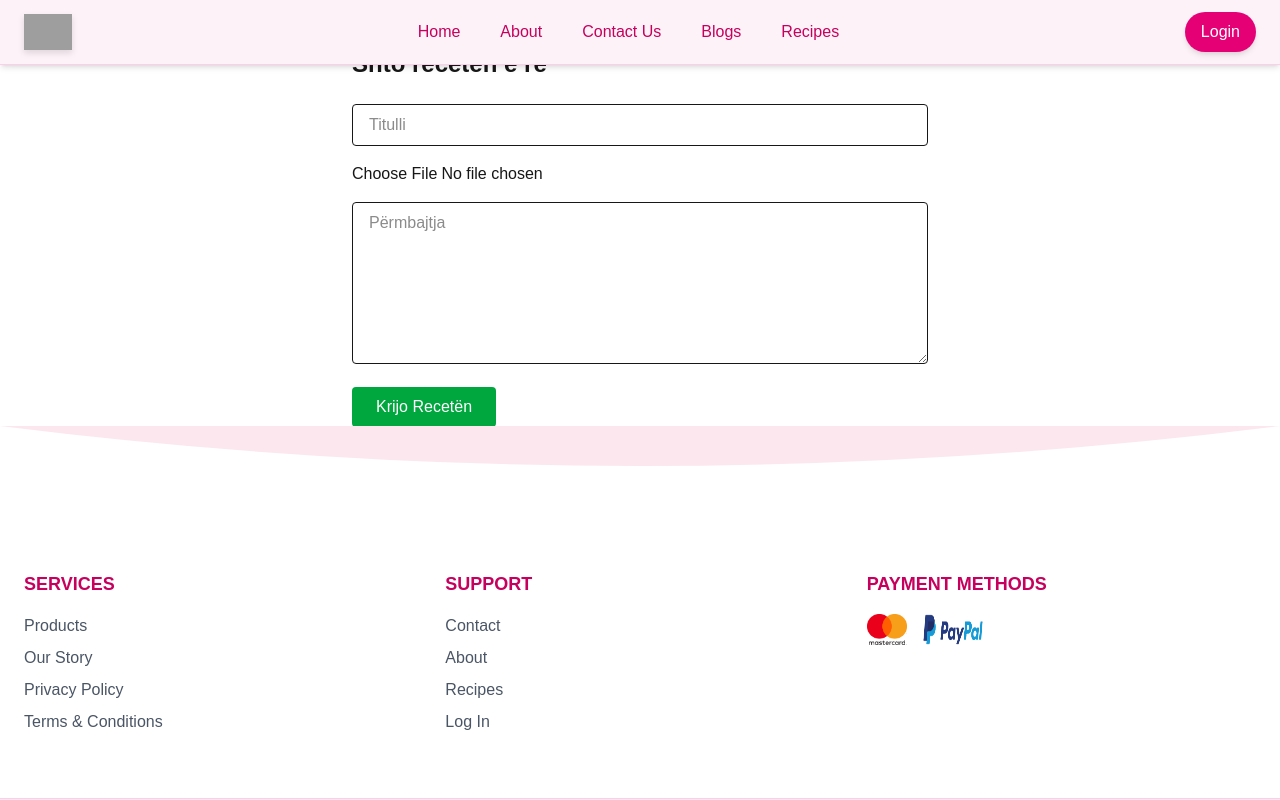
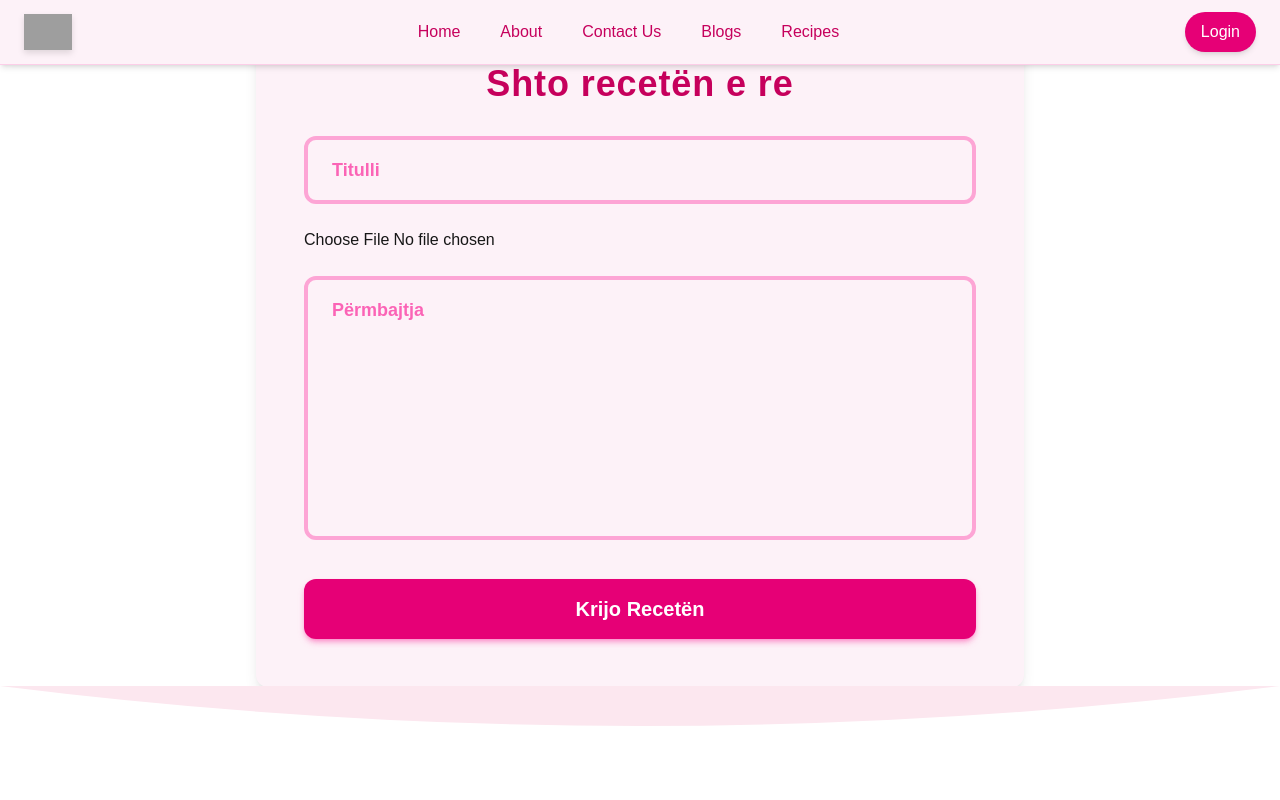
Before and after one commit to emorina1/foodly, a Next.js app: page /create/recipe in a window 1280 px wide. Shown: the top 800 px of the page. Built offline with nearby package versions, Linux system fonts and the light colour scheme; no server answers; grey boxes are pictures that could not be loaded.

Commit message:
Edit design Create and Update
:)done Dea

```diff
--- a/src/pages/create/recipe/index.tsx
+++ b/src/pages/create/recipe/index.tsx
@@ -25,15 +25,17 @@ export default function CreateRecipe() {
   };
 
   return (
-    <div className="pt-12 max-w-xl mx-auto">
-      <h2 className="text-2xl font-semibold mb-6">Shto recetën e re</h2>
+    <div className="pt-16 max-w-3xl mx-auto bg-pink-50 rounded-xl shadow-lg p-12">
+      <h2 className="text-4xl font-extrabold mb-8 text-pink-700 text-center tracking-wide">
+        Shto recetën e re
+      </h2>
 
       <input
         type="text"
         placeholder="Titulli"
         value={newRecipe.title}
         onChange={(e) => setNewRecipe({ ...newRecipe, title: e.target.value })}
-        className="w-full mb-4 px-4 py-2 border rounded"
+        className="w-full mb-6 px-6 py-4 border-4 border-pink-300 rounded-xl focus:outline-none focus:ring-4 focus:ring-pink-400 placeholder-pink-400 text-lg font-semibold transition"
       />
 
       <input
@@ -63,24 +65,28 @@ export default function CreateRecipe() {
               alert("Gabim gjatë ngarkimit të fotos.");
             });
         }}
-        className="w-full mb-4"
+        className="w-full mb-6"
       />
 
       {newRecipe.image && (
-        <img src={newRecipe.image} alt="Preview" className="mb-4 w-full h-48 object-cover rounded" />
+        <img
+          src={newRecipe.image}
+          alt="Preview"
+          className="mb-6 w-full h-64 object-cover rounded-xl border-4 border-pink-200 shadow-lg"
+        />
       )}
 
       <textarea
         placeholder="Përmbajtja"
         value={newRecipe.body}
         onChange={(e) => setNewRecipe({ ...newRecipe, body: e.target.value })}
-        className="w-full mb-4 px-4 py-2 border rounded"
-        rows={6}
+        className="w-full mb-8 px-6 py-4 border-4 border-pink-300 rounded-xl focus:outline-none focus:ring-4 focus:ring-pink-400 placeholder-pink-400 text-lg font-semibold transition resize-none"
+        rows={8}
       />
 
       <button
         onClick={handleCreate}
-        className="px-6 py-2 bg-green-600 text-white rounded hover:bg-green-700"
+        className="w-full py-4 bg-pink-600 text-white rounded-xl hover:bg-pink-700 transition text-xl font-bold shadow-md shadow-pink-400/60"
       >
         Krijo Recetën
       </button>
--- a/src/pages/update/recipes/[id].tsx
+++ b/src/pages/update/recipes/[id].tsx
@@ -18,7 +18,6 @@ export default function UpdateRecipe() {
     error,
   } = useFetch<Recipe>(id ? `/api/recipes/${id}` : "");
 
-  // Mbush formën me të dhënat ekzistuese
   useEffect(() => {
     if (existingRecipe) {
       setNewRecipe({
@@ -43,7 +42,12 @@ export default function UpdateRecipe() {
     }
   };
 
-  if (!id || loading) return <p className="text-center mt-10">Loading...</p>;
+  if (!id || loading)
+    return (
+      <p className="text-center mt-10 text-pink-600 font-semibold text-xl animate-pulse">
+        Loading...
+      </p>
+    );
 
   return (
     <>
@@ -51,10 +55,9 @@ export default function UpdateRecipe() {
         <title>Update Recipe | My Application</title>
       </Head>
 
-      <div className="pt-12">
-        <div className="flex flex-col items-center justify-center min-h-screen gap-y-20">
-          <div className="mb-10 max-w-2xl mx-auto bg-white p-6 rounded-xl shadow-md">
-            <h2 className="text-black text-2xl font-semibold mb-4">
+      <div className="pt-24 bg-gradient-to-br from-pink-50 via-pink-100 to-pink-200 min-h-screen flex items-center justify-center px-6">
+        <div className="max-w-3xl w-full bg-white rounded-3xl shadow-2xl p-12">
+          <h2 className="text-pink-700 text-4xl font-extrabold mb-8 text-center tracking-wide drop-shadow-md">
             Përditëso Recetën
           </h2>
 
@@ -62,35 +65,32 @@ export default function UpdateRecipe() {
             type="text"
             placeholder="Titulli"
             value={newRecipe.title}
-              onChange={(e) =>
-                setNewRecipe({ ...newRecipe, title: e.target.value })
-              }
-              className="w-full px-4 py-2 mb-4 border rounded placeholder-gray-400 text-black"
+            onChange={(e) => setNewRecipe({ ...newRecipe, title: e.target.value })}
+            className="w-full mb-8 px-8 py-5 border-4 border-pink-300 rounded-2xl focus:outline-none focus:ring-6 focus:ring-pink-400 placeholder-pink-400 text-pink-700 font-semibold text-2xl shadow-inner transition duration-300"
           />
 
           <textarea
             placeholder="Përmbajtja"
             value={newRecipe.body}
-              onChange={(e) =>
-                setNewRecipe({ ...newRecipe, body: e.target.value })
-              }
-              className="w-full px-4 py-2 mb-4 border rounded placeholder-gray-400 text-black"
+            onChange={(e) => setNewRecipe({ ...newRecipe, body: e.target.value })}
+            className="w-full mb-10 px-8 py-6 border-4 border-pink-300 rounded-2xl focus:outline-none focus:ring-6 focus:ring-pink-400 placeholder-pink-400 text-pink-700 font-semibold text-2xl shadow-inner resize-none transition duration-300"
+            rows={10}
           />
 
           <button
             onClick={handleUpdate}
             disabled={isUpdating}
-              className={`px-6 py-2 rounded-xl text-white transition ${
+            className={`w-full py-6 rounded-3xl text-white text-3xl font-extrabold shadow-lg shadow-pink-500/70 transition duration-300 ${
               isUpdating
-                  ? "bg-gray-400 cursor-not-allowed"
-                  : "bg-green-600 hover:bg-green-700"
+                ? "bg-pink-300 cursor-not-allowed"
+                : "bg-pink-600 hover:bg-pink-700 active:bg-pink-800"
             }`}
+            aria-label="Përditëso Recetën"
           >
             {isUpdating ? "Duke u përditësuar..." : "Përditëso Recetën"}
           </button>
         </div>
       </div>
-      </div>
     </>
   );
 }
```
Lines whose indentation alone changed are shown as unchanged.
